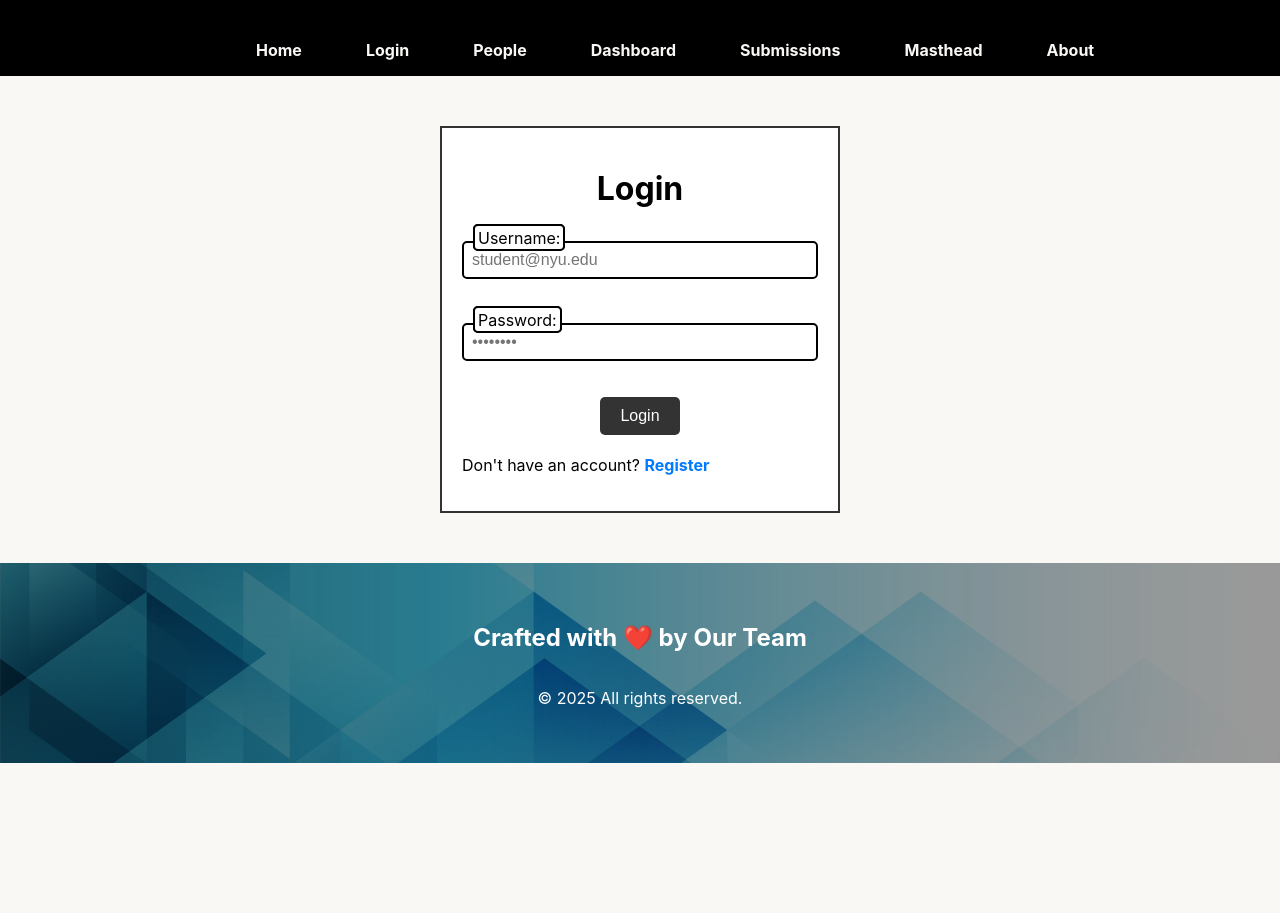
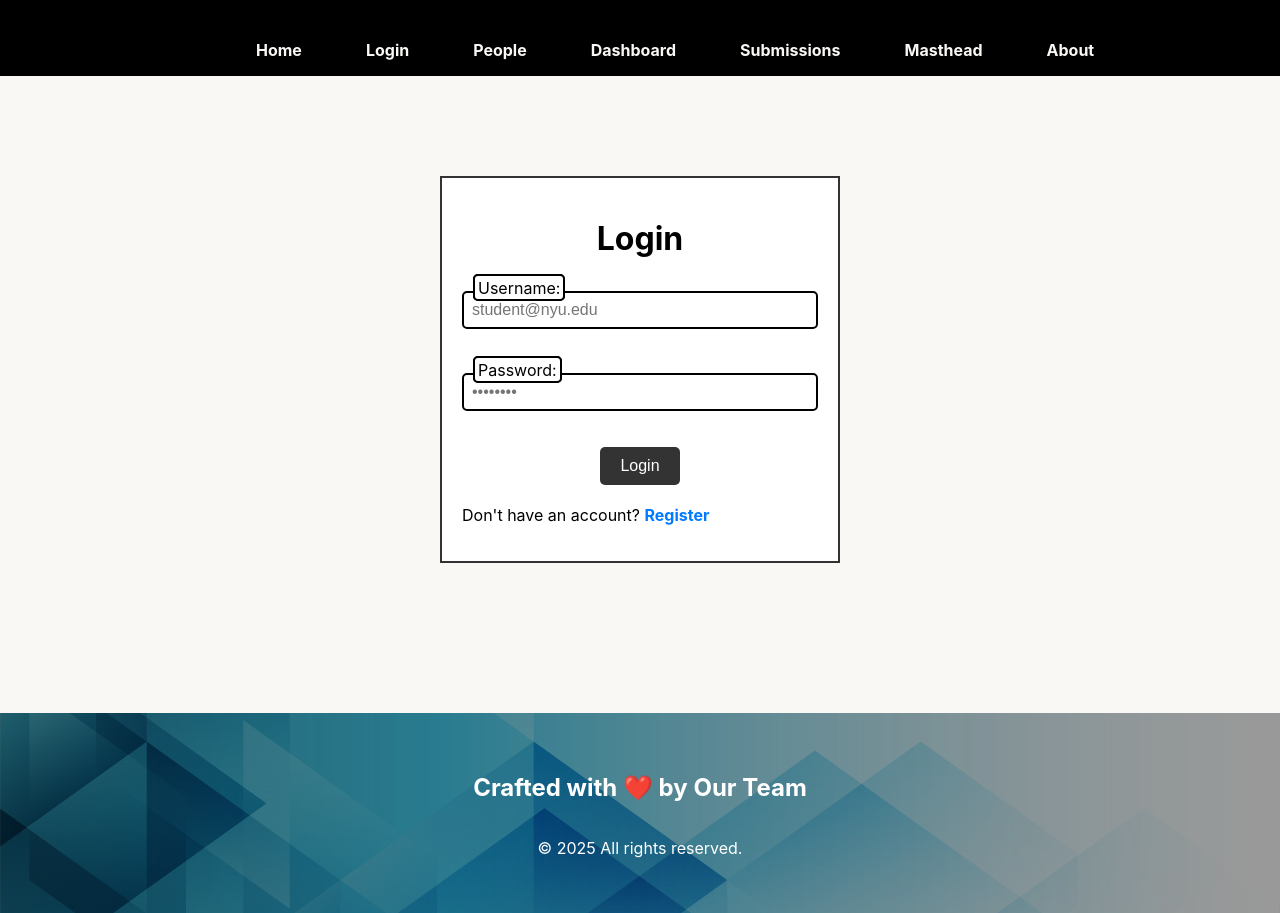
Before and after one commit to Juntao666/Design-Project_JAXS, a React (Create React App) app: page /login in a window 1280 px wide. Before the commit the page ends 800 px from the top, so only its background shows below. Built offline with nearby package versions, Linux system fonts and the light colour scheme; no server answers.

Commit message:
make sure the footer is always at the bottom and fixed some minor css problems

```diff
--- a/src/Components/Dashboard/Dashboard.css
+++ b/src/Components/Dashboard/Dashboard.css
@@ -0,0 +1,8 @@
+.dashboard-wrapper {
+    display: flex;
+    flex-direction: column;
+    align-items: center;
+    justify-content: center;
+    margin-top: 20px;
+    margin-bottom: 30px;
+}
--- a/src/Components/Dashboard/Dashboard.jsx
+++ b/src/Components/Dashboard/Dashboard.jsx
@@ -51,7 +51,7 @@ function Manuscripts() {
   useEffect(fetchManuscripts, []);
 
   return (
-    <div className="wrapper">
+    <div className="dashboard-wrapper">
       <header>
         <h1>View All Manuscripts</h1>
       </header>
--- a/src/Components/Login/Login.css
+++ b/src/Components/Login/Login.css
@@ -2,6 +2,7 @@
   border: 2px solid #333;
   padding: 20px;
   margin: 50px auto;
+  margin-top: 100px;
   max-width: 400px;
   background-color: #fff;
   text-align: left;
@@ -70,3 +71,7 @@ button[type="submit"]:hover {
 .switch-button:hover {
   background-color: #0056b3;
 }
+
+.white-space {
+  height: 100px;
+}
--- a/src/Components/Login/Login.jsx
+++ b/src/Components/Login/Login.jsx
@@ -68,6 +68,7 @@ function Login() {
   };
 
   return (
+    <>
       <div className="login-container">
         {success ? (
           <>
@@ -150,6 +151,8 @@ function Login() {
           )
         )}
       </div>
+      <div className="white-space"></div>
+    </>
   );
 }
 
--- a/src/Components/People/People.jsx
+++ b/src/Components/People/People.jsx
@@ -234,6 +234,7 @@ function People() {
   useEffect(getRoles, []);
 
   return (
+    <>
       <div className="wrapper">
         <header>
           <h1>
@@ -261,6 +262,8 @@ function People() {
           />
         ))}
       </div>
+      <div className="white-space"></div>
+    </>
   );
 }
 
```
Also changed, not shown: src/App.css (line endings or trailing spaces). Lines whose indentation alone changed are shown as unchanged.
